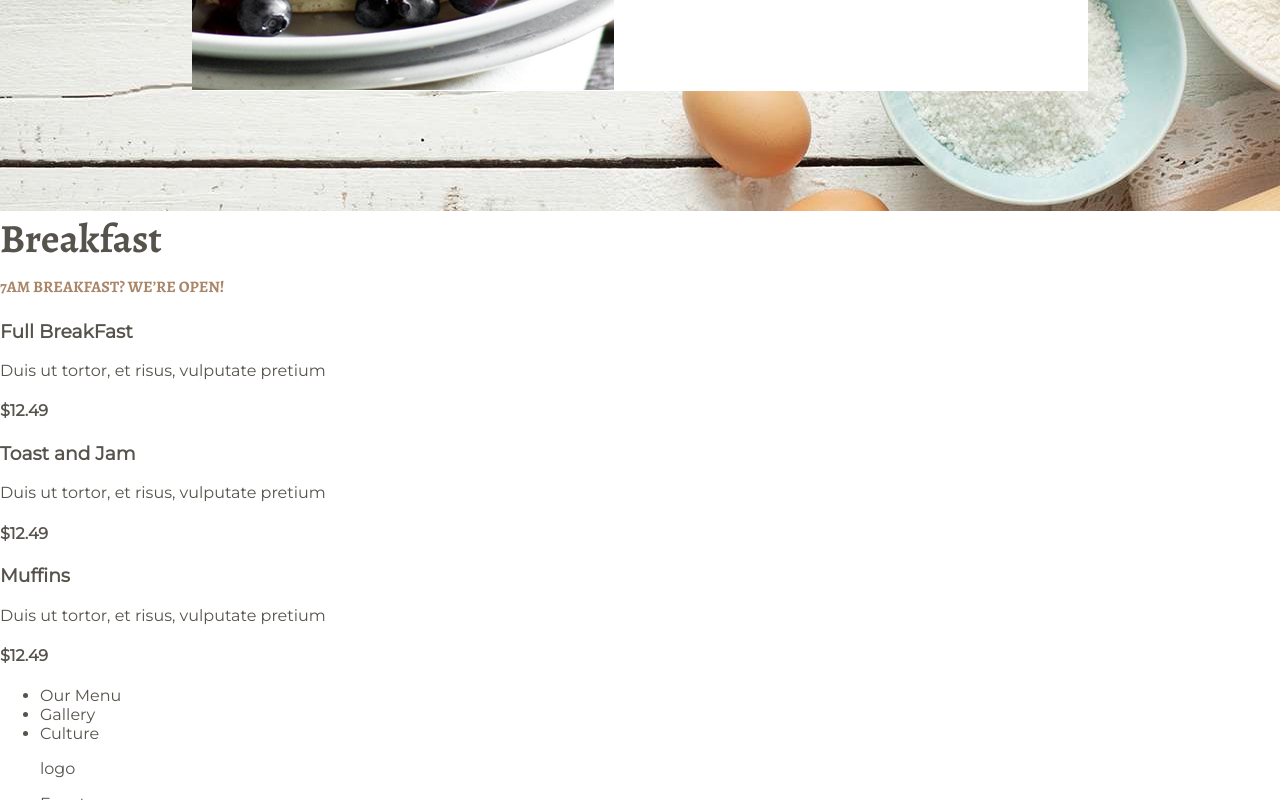
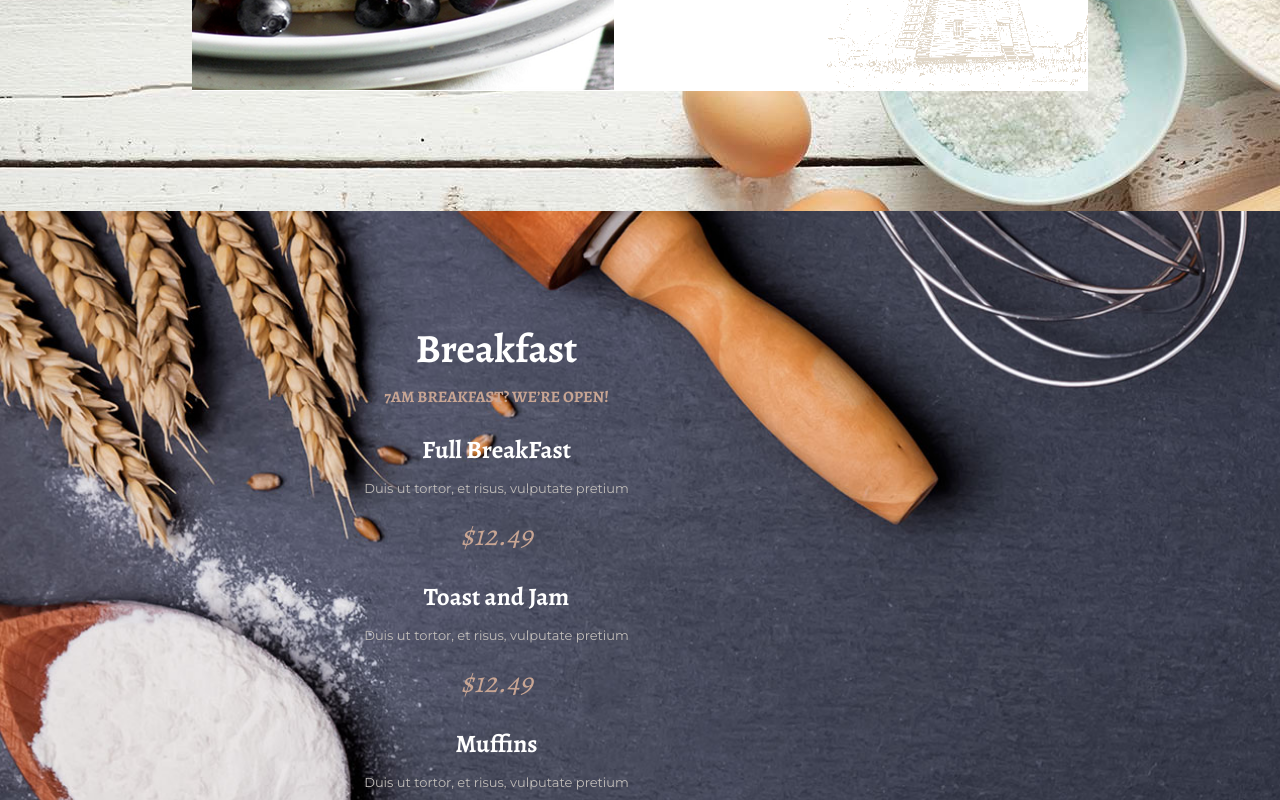
Before and after one commit to raqlo/BakeryDesign, a plain HTML site: page index.html in a window 1280 px wide. Shown: the part 2000-2800 px from the top of the page. Drawn offline with nearby package versions, Linux system fonts and the light colour scheme; files whose address does not match are found by name.

Commit message:
update ultima seccion y footer. Fixed nav menu

```diff
--- a/index.html
+++ b/index.html
@@ -9,8 +9,8 @@
   </head>
   <body>
     <section class="cover">
+      <header>
         <div class="centerSection">
-      <header>
         <figure id="logo"><img src="images\logo-gustoso.png" alt="logo gustoso" /></figure>
         <nav class="navBar">
           <ul class="mainMenu">
@@ -26,7 +26,9 @@
           <li><span class="icon-tw"></span></li>
           <li><span class="icon-ig"></span></li>
         </ul>
+      </div>
       </header>
+      <div class="centerSection">
       <div class="content">
       <h1>
         Pastry with love
@@ -79,6 +81,10 @@
       </article>
     </section>
     <section class="serveMenu">
+      <div class="centerSection">
+        <article>
+
+        <div class="breakfast">
         <h2 class="artTitle">Breakfast</h2>
         <h4 class="artSubTitle">7am Breakfast? we’re open!</h4>
         <h3>Full BreakFast</h3>
@@ -96,19 +102,23 @@
           Duis ut tortor, et risus, vulputate pretium
         </p>
         <h4 class="money">$12.49</h4>
-    </section>
-    <footer>
+      </div>
+      <div class="breakfast2"></div>
+    </article>
+    </div>
+    <footer class="centerSection">
       <ul>
-        <li>Our Menu</li>
-        <li>Gallery</li>
-        <li>Culture</li>
+        <li><a href="#">Our Menu</a></li>
+        <li><a href="#">Gallery</a></li>
+        <li><a href="#">Culture</a></li>
       </ul>
-      <figure>logo</figure>
+      <figure><img src="images\logo-gustoso.png" />  </figure>
       <ul>
-        <li>Events</li>
-        <li>Catering</li>
-        <li>Visit Us</li>
+        <li><a href="#">Events</a></li>
+        <li><a href="#">Catering</a></li>
+        <li><a href="#">Visit Us</a></li>
       </ul>
     </footer>
+    </section>
   </body>
 </html>
--- a/style.css
+++ b/style.css
@@ -8,10 +8,18 @@ body {
 
 header {
   padding-top: 10px;
+
+  background-color: rgba(86, 83, 76, 0.5);
+}
+
+header div {
   display: flex;
   justify-content: space-between;
   align-items: center;
-  background-color: rgba(86, 83, 76, 0.5);
+}
+
+h1, h2, h3, h4, h5, h6 {
+  font-family: 'Alegreya'
 }
 
 /*header*/
@@ -21,7 +29,7 @@ header {
 }
 
 .cover {
-  background-image: url(images/fondo1.jpg);
+  background-image: url(images/fondo1fix.jpg);
   background-size: cover;
 }
 
@@ -127,13 +135,11 @@ header {
 
 .artTitle {
   margin-top: 0;
-  font-family: 'Alegreya';
   font-size: 40px;
   margin-bottom: 10px;
 }
 
 .artSubTitle {
-  font-family: 'Alegreya';
   color: rgb(170, 134, 104);
   text-transform: uppercase;
   margin-top: 0;
@@ -148,7 +154,6 @@ header {
 }
 
 .chef h3 {
-  font-family: 'Alegreya';
   font-size: 21px;
 }
 
@@ -185,13 +190,107 @@ header {
 
 .textArticle {
   background-color: white;
+  background-image: url(images/bg-article.png);
+  background-repeat: no-repeat;
+  background-position: 100% bottom;
   padding: 50px 35px;
 }
 
 /*section recipe end */
 
 /*section serveMenu begins */
+.serveMenu {
+  background-image: url(images/fondo2.jpg);
+  background-size: cover;
+}
 
 
+.serveMenu article {
+  display: flex;
+  padding: 30px 0;
+}
 
+.breakfast {
+  text-align: center;
+  width: 50%;
+  padding: 80px 0 0 150px;
+}
+
+.breakfast h4 {
+  color: rgb(200, 165, 147);
+}
+
+.breakfast h2 {
+  color: white;
+}
+
+.breakfast h3 {
+  font-size: 25px;
+  color: white;
+  margin-bottom: 0;
+}
+
+.breakfast p {
+  font-size: small;
+  color: rgb(194, 190, 186);
+}
+
+.money {
+  font-style: italic;
+  color: rgb(223, 198, 145);
+  font-size: 29px;
+  font-weight: initial;
+  margin: 20px 0;
+}
+
+.breakfast2 {
+  width: 50%
+}
 /*section serveMenu begins */
+
+/* footer begins */
+footer {
+  display: flex;
+  justify-content: space-between;;
+  align-items: center;
+  color: white;
+}
+
+footer ul {
+  font-family: 'Alegreya';
+  text-transform: uppercase;
+  display: inline-block;
+  padding-left: 0;
+  border-top: 1px solid white;
+  border-bottom: 1px solid white;
+  padding: 12px;
+}
+
+
+footer figure {
+  display: inline-block;
+}
+
+footer li {
+  display: inline-block;
+}
+
+footer a {
+  text-decoration: none;
+  color: inherit;
+}
+
+footer li:before{
+  content: '~';
+  font-size: 14px;
+  line-height: 20px;
+  margin: 0 20px 0 20px;
+  cursor: default;
+}
+
+footer li:first-child::before {
+  content: none;
+  padding-left: 0;
+}
+
+/* foorer ends*/
```
Also changed, not shown: images/fondo1fix.jpg (added). Lines whose indentation alone changed are shown as unchanged.
